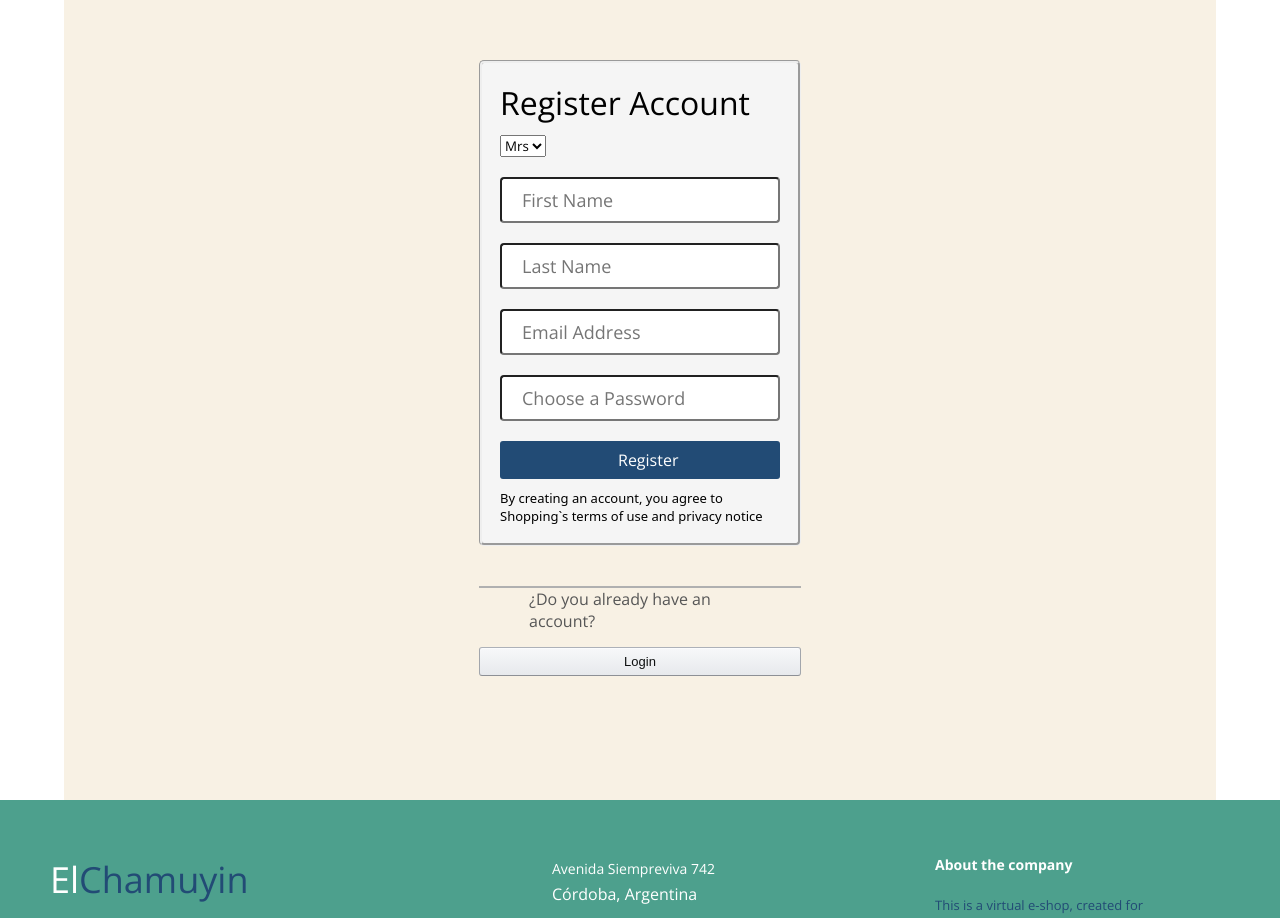
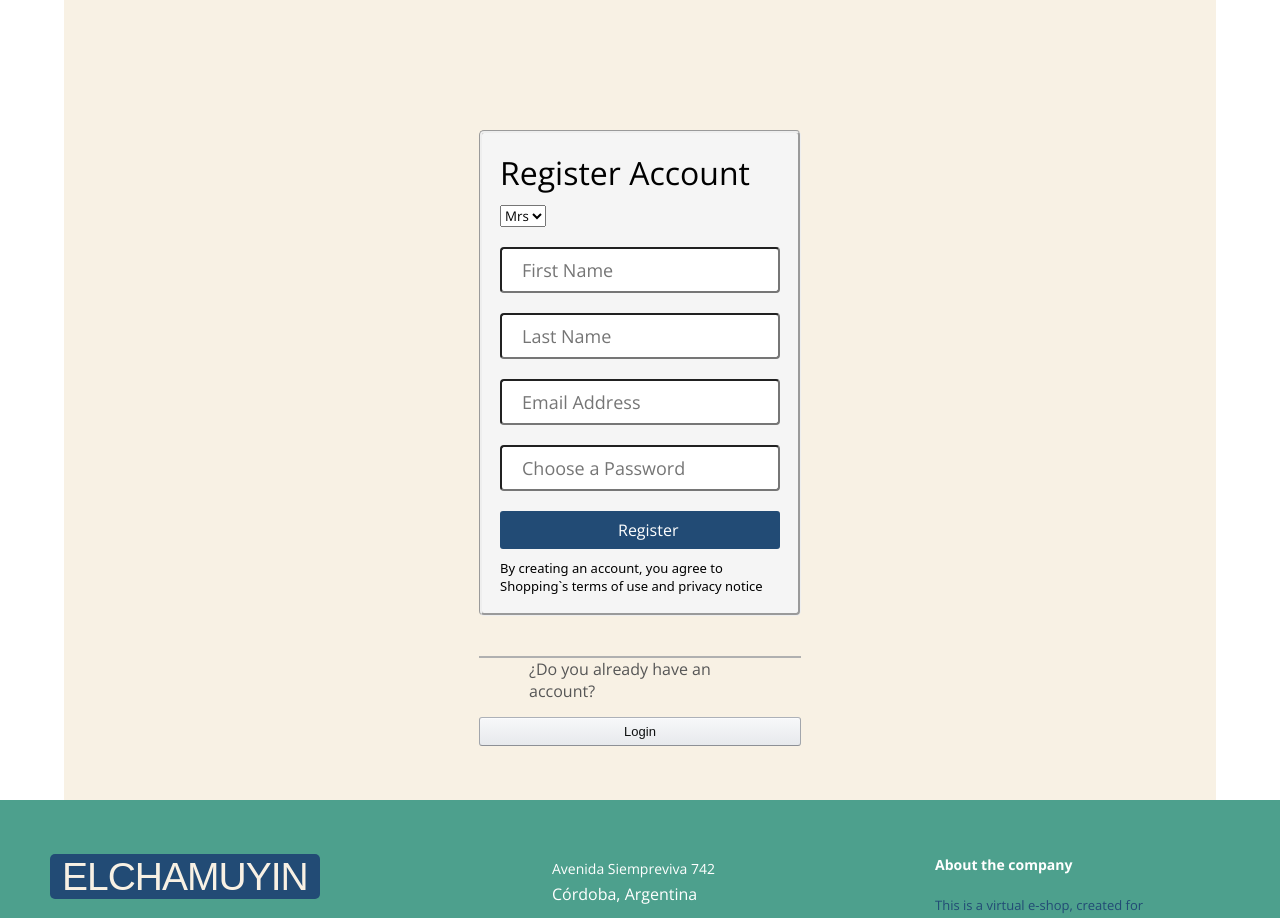
Before and after one commit to Maxioliva/Ecommerce101, a React app: page /register in a window 1280 px wide. Shown: the top 918 px of the page. Built offline with nearby package versions, Linux system fonts and the light colour scheme; no server answers; a web font is replaced by a local one.

Commit message:
logo-colors

```diff
--- a/src/client/components/atoms/logo/index.tsx
+++ b/src/client/components/atoms/logo/index.tsx
@@ -1,15 +1,16 @@
+import classNames from 'classnames';
 import { Link } from 'react-router-dom';
 import './style.scss';
 // import './utils/variables';
 
-// type LogoType = {
-//   white: $thirdcolor;
-//   blue:
-// }
+type LogoProps = {
+  secondary?: boolean;
+  className?: string;
+};
 
-const Logo = () => (
+const Logo = ({ secondary, className }: LogoProps) => (
   <Link className="link" to="/">
-    <h1 className="logo">ELCHAMUYIN</h1>
+    <span className={classNames('logo', { 'logo--secondary': secondary }, className)}>ELCHAMUYIN</span>
   </Link>
 );
 
--- a/src/client/components/atoms/logo/style.scss
+++ b/src/client/components/atoms/logo/style.scss
@@ -4,5 +4,16 @@
 
 .logo {
   font-family: 'Barlow Condensed', sans-serif;
-  color: white;
+  color: #f8f1e4;
+  font-size: 55px;
+  line-height: -36px;
+  letter-spacing: -1px;
+  font-weight: 100;
+
+  &--secondary {
+    background-color: #224b75;
+    border-radius: 5px;
+    padding: 1px 12px;
+    font-size: 39px;
+  }
 }
--- a/src/client/components/molecules/footer/index.tsx
+++ b/src/client/components/molecules/footer/index.tsx
@@ -1,13 +1,11 @@
 import { Link } from 'react-router-dom';
+import Logo from '../../atoms/logo';
 import './style.scss';
 
 const Footer = () => (
   <footer className="footer-distributed">
     <div className="footer-left">
-      <h3>
-        El<span>Chamuyin</span>
-      </h3>
-
+      <Logo secondary />
       <div className="footer-links">
         <Link to="/" className="link-1">
           Home
--- a/src/client/components/organism/navbar/index.tsx
+++ b/src/client/components/organism/navbar/index.tsx
@@ -17,12 +17,10 @@ const NavBar = () => {
   }
   return (
     <div className="navbar">
-      <Logo />
-      <div className="navbar__option__3">
-        <div>
-          <Logo />
-        </div>
+      <div className="navbar__logo__2">
+        <Logo />
       </div>
+      <div className="navbar__option__3"></div>
       <div className="navbar__option">
         <DropDown control="profile" content={<ProfileDropDown />} />{' '}
       </div>
--- a/src/client/components/organism/navbar/style.scss
+++ b/src/client/components/organism/navbar/style.scss
@@ -14,6 +14,10 @@
     height: 95px;
     width: 95px;
     border-radius: 100%;
+
+    &__2 {
+      width: 100%;
+    }
   }
 
   &__option {
--- a/src/client/components/pages/login/index.tsx
+++ b/src/client/components/pages/login/index.tsx
@@ -4,6 +4,7 @@ import { Link, useNavigate } from 'react-router-dom';
 import CartContext from '../../../utils/StateContext';
 import { getAssetUrl } from '../../../utils/config';
 import './style.scss';
+import Logo from '../../atoms/logo';
 
 const LoginForm = () => {
   const { login } = useContext(CartContext);
@@ -48,7 +49,7 @@ const LoginForm = () => {
         {({ errors }) => (
           <>
             <div className="formik__header">
-              <img className="login__logo" src={getAssetUrl('./header/logo2.jpg')} alt="section1" />
+              <Logo secondary />
             </div>
             <Form className="form">
               <div className="sign">Sign In</div>
--- a/src/client/components/pages/login/style.scss
+++ b/src/client/components/pages/login/style.scss
@@ -2,9 +2,9 @@
 
 .formik__header {
   position: relative;
-  width: 108px;
+  width: 187px;
   margin: auto;
-  padding: 30px;
+  padding: 65px;
 }
 
 .bottom-form {
```
